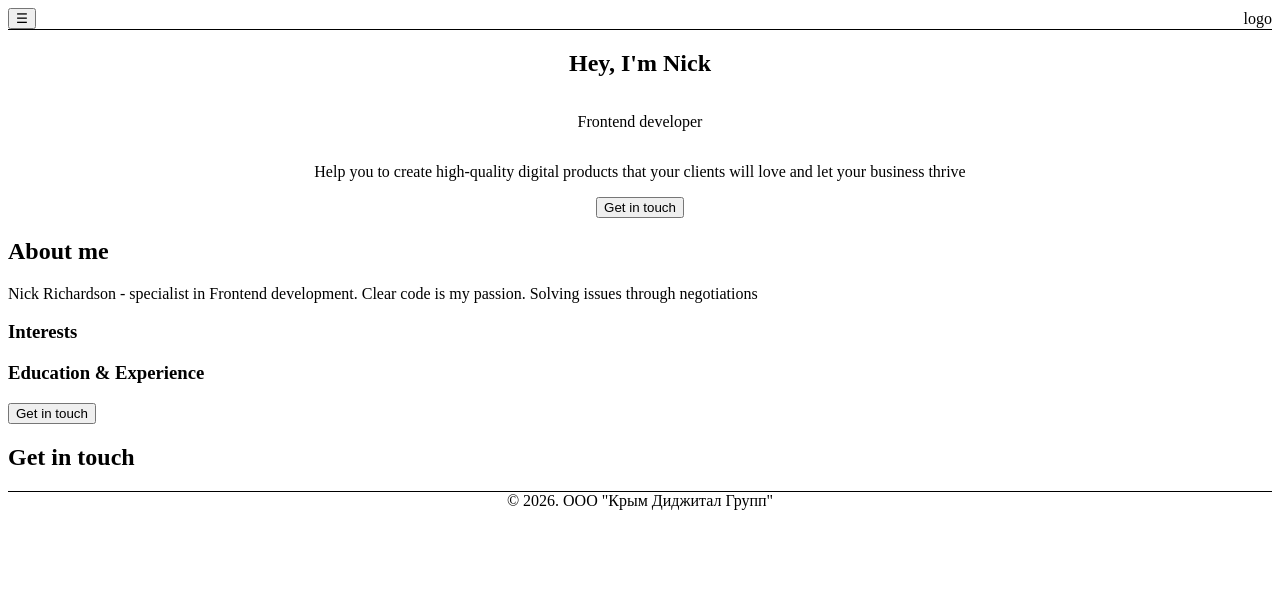
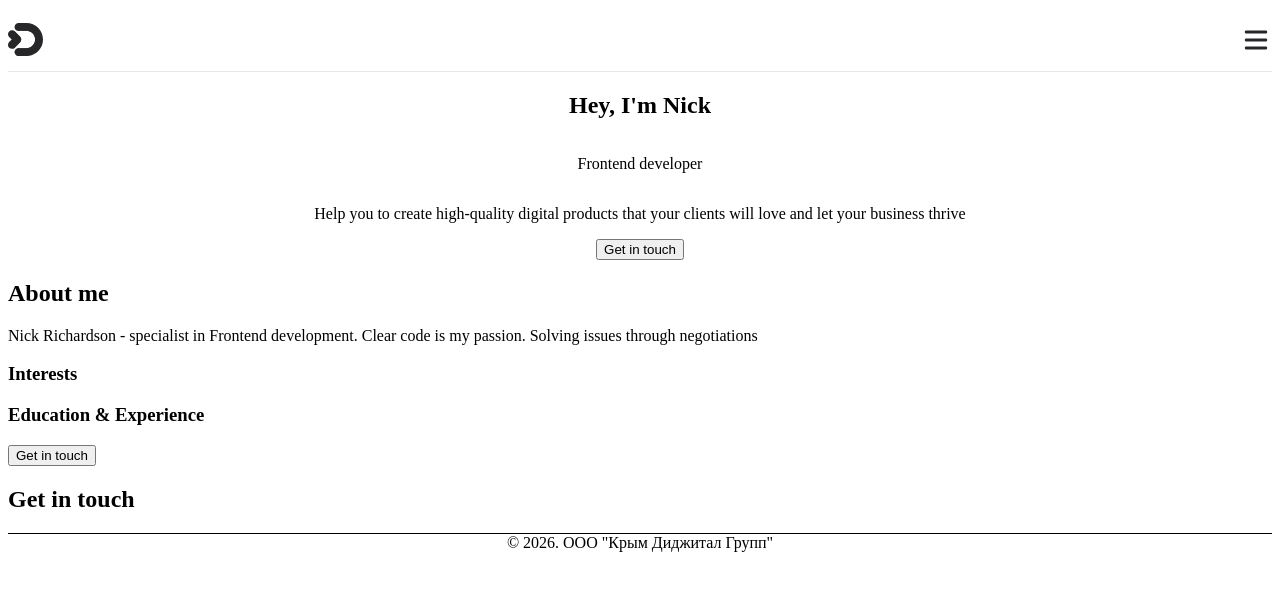
Before and after one commit to Avery412/first-project, a React (Vite) app: page / in a window 1280 px wide. Shown: the top 590 px of the page. Built offline with nearby package versions, Linux system fonts and the light colour scheme.

Commit message:
Modify header component

```diff
--- a/src/components/Header.jsx
+++ b/src/components/Header.jsx
@@ -1,9 +1,50 @@
 function Header() {
   return (
-    <header className="flex justify-between items-center px-4 py-4 border-b">
-      <button className="text-2xl">☰</button>
-      <div className="text-xl font-bold">logo</div>
-    </header>
+    <>
+      {/* HEADER */}
+      <header
+        className="px-4 h-[63px]"
+        style={{
+          display: 'flex',
+          justifyContent: 'space-between',
+          alignItems: 'center'
+        }}
+      >
+        {/* LOGO */}
+        <div className="flex items-center">
+          <svg width="35" height="34" viewBox="0 0 35 34" fill="none" xmlns="http://www.w3.org/2000/svg">
+            <g clipPath="url(#clip0_7101_32)">
+              <path d="M13.2283 16.5278C13.2283 17.5717 12.8129 18.5713 12.0752 19.3088L6.71443 24.6685C6.6244 24.7585 6.53279 24.8438 6.43486 24.9228C6.20109 25.117 5.94679 25.2797 5.68144 25.4108C5.13178 25.684 4.53157 25.8198 3.93294 25.8198C2.9268 25.8198 1.91908 25.436 1.15145 24.667C-0.383817 23.132 -0.383817 20.6416 1.15145 19.1051L3.72918 16.5278L1.15145 13.949C-0.383817 12.414 -0.383817 9.92366 1.15145 8.38711C2.37556 7.16324 4.21093 6.91373 5.68144 7.6449C5.94995 7.77755 6.20583 7.94178 6.44276 8.1376C6.53595 8.21656 6.62756 8.29868 6.71443 8.38554L6.93082 8.60188L12.0752 13.7453C12.8144 14.4844 13.2283 15.4856 13.2283 16.5278Z" fill="#27272A"/>
+              <path d="M13.2282 16.5278C13.2282 17.5717 12.8128 18.5713 12.0752 19.3088L6.71437 24.6685C6.62434 24.7585 6.53273 24.8438 6.4348 24.9228C6.20103 25.117 5.94673 25.2797 5.68138 25.4107C5.30704 25.226 4.95797 24.9781 4.64681 24.667C3.11154 23.132 3.11154 20.6416 4.64681 19.1051L7.22454 16.5278L4.64839 13.949C3.11312 12.414 3.11312 9.92366 4.64839 8.38712C4.95955 8.07602 5.30862 7.82966 5.68138 7.6449C5.94989 7.77755 6.20577 7.94178 6.4427 8.1376C6.53589 8.21656 6.6275 8.29868 6.71437 8.38554L6.93076 8.60188L12.0752 13.7453C12.8144 14.4844 13.2282 15.4856 13.2282 16.5278Z" fill="#27272A"/>
+              <path d="M35 16.5278C35 25.6413 27.5842 33.0555 18.469 33.0555H10.5794C8.50712 33.0555 6.80759 31.4527 6.65753 29.4171C6.64806 29.3208 6.6449 29.2229 6.6449 29.1218C6.6449 26.9504 8.40603 25.188 10.5794 25.188H18.4706C23.247 25.188 27.1341 21.3032 27.1341 16.5262C27.1341 11.7507 23.247 7.86435 18.4706 7.86435H10.5794C8.40761 7.86435 6.6449 6.10356 6.6449 3.9306C6.6449 3.83111 6.64806 3.73162 6.65753 3.63529C6.80759 1.60287 8.50554 0 10.5794 0H18.4706C27.5858 0 35 7.41428 35 16.5278Z" fill="#27272A"/>
+              <path d="M6.93081 8.60515C6.75233 8.46934 6.58806 8.31142 6.44275 8.14087C6.53594 8.21983 6.62755 8.30195 6.71442 8.3888L6.93081 8.60515Z" fill="#27272A"/>
+              <path d="M6.71438 24.6686C6.62435 24.7586 6.53274 24.8439 6.43481 24.9228C6.58487 24.7444 6.75545 24.5833 6.93867 24.4443L6.71438 24.6686Z" fill="#27272A"/>
+              <path d="M29.3469 16.5279C29.3469 24.1443 23.1506 30.3379 15.5343 30.3379H8.93831C8.05064 30.3379 7.24826 29.9873 6.65595 29.4172C6.64647 29.3209 6.64331 29.223 6.64331 29.1219C6.64331 26.9505 8.40445 25.1881 10.5778 25.1881H18.469C23.2454 25.1881 27.1325 21.3033 27.1325 16.5263C27.1325 11.7508 23.2454 7.86445 18.469 7.86445H10.5794C8.4076 7.86445 6.64489 6.10366 6.64489 3.9307C6.64489 3.83121 6.64805 3.73172 6.65753 3.63539C7.24984 3.0653 8.05222 2.71472 8.93989 2.71472H15.5343C23.1506 2.71788 29.3469 8.91145 29.3469 16.5279Z" fill="#27272A"/>
+            </g>
+            <defs>
+              <clipPath id="clip0_7101_32">
+                <rect width="35" height="33.0555" fill="white"/>
+              </clipPath>
+            </defs>
+          </svg>
+        </div>
+
+        {/* MENU ICON */}
+        <div className="flex items-center">
+          <svg width="32" height="32" viewBox="0 0 32 32" fill="none" xmlns="http://www.w3.org/2000/svg">
+            <path
+              fillRule="evenodd"
+              clipRule="evenodd"
+              d="M4.80005 8.00002C4.80005 7.57568 4.96862 7.16871 5.26868 6.86865C5.56874 6.5686 5.9757 6.40002 6.40005 6.40002H25.6C26.0244 6.40002 26.4314 6.5686 26.7314 6.86865C27.0315 7.16871 27.2001 7.57568 27.2001 8.00002C27.2001 8.42437 27.0315 8.83134 26.7314 9.1314C26.4314 9.43145 26.0244 9.60002 25.6 9.60002H6.40005C5.9757 9.60002 5.56874 9.43145 5.26868 9.1314C4.96862 8.83134 4.80005 8.42437 4.80005 8.00002ZM4.80005 16C4.80005 15.5757 4.96862 15.1687 5.26868 14.8687C5.56874 14.5686 5.9757 14.4 6.40005 14.4H25.6C26.0244 14.4 26.4314 14.5686 26.7314 14.8687C27.0315 15.1687 27.2001 15.5757 27.2001 16C27.2001 16.4244 27.0315 16.8313 26.7314 17.1314C26.4314 17.4315 26.0244 17.6 25.6 17.6H6.40005C5.9757 17.6 5.56874 17.4315 5.26868 17.1314C4.96862 16.8313 4.80005 16.4244 4.80005 16ZM4.80005 24C4.80005 23.5757 4.96862 23.1687 5.26868 22.8687C5.56874 22.5686 5.9757 22.4 6.40005 22.4H25.6C26.0244 22.4 26.4314 22.5686 26.7314 22.8687C27.0315 23.1687 27.2001 23.5757 27.2001 24C27.2001 24.4244 27.0315 24.8313 26.7314 25.1314C26.4314 25.4315 26.0244 25.6 25.6 25.6H6.40005C5.9757 25.6 5.56874 25.4315 5.26868 25.1314C4.96862 24.8313 4.80005 24.4244 4.80005 24Z"
+              fill="#27272A"
+            />
+          </svg>
+        </div>
+      </header>
+
+      {/* SEPARATOR */}
+      <div className="w-full" style={{ height: '1px', backgroundColor: '#E5E7EB' }}></div>
+    </>
   )
 }
 
```
Also changed, not shown: src/App.jsx (line endings or trailing spaces), src/index.css (line endings or trailing spaces).
